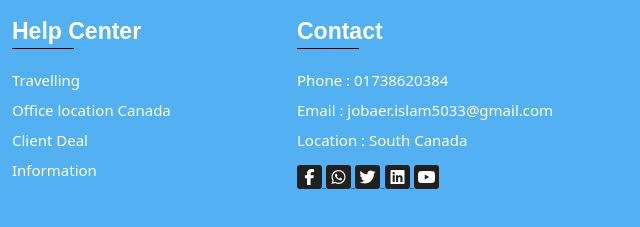
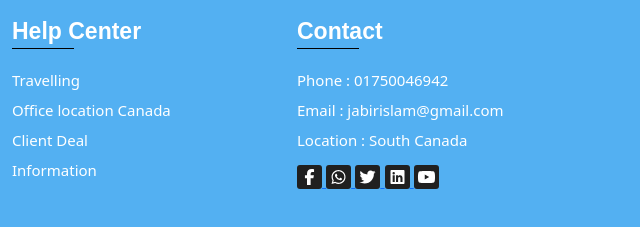
Before and after one commit to Jobaerislam/visaProcessing, a plain HTML site: page index.html in a window 1280 px wide. Shown: the part 1248-1475 px from the top of the page, 640-1280 px from the left. Drawn offline with Linux system fonts and the light colour scheme; files whose address does not match are found by name.

Commit message:
Update index.html

```diff
--- a/index.html
+++ b/index.html
@@ -203,8 +203,8 @@
                     <div class="footer_area wow bounceInUp">
                         <p>Contact</p>
                         <div class="service_item">
-                            <li><a href="#">Phone : 01738620384</a></li>
-                            <li><a href="#">Email : jobaer.islam5033@gmail.com</a></li>
+                            <li><a href="#">Phone : 01750046942</a></li>
+                            <li><a href="#">Email : jabirislam@gmail.com</a></li>
                             <li><a href="#">Location : South Canada</a></li>
                         </div>
                         <div class="footer_social">
```
